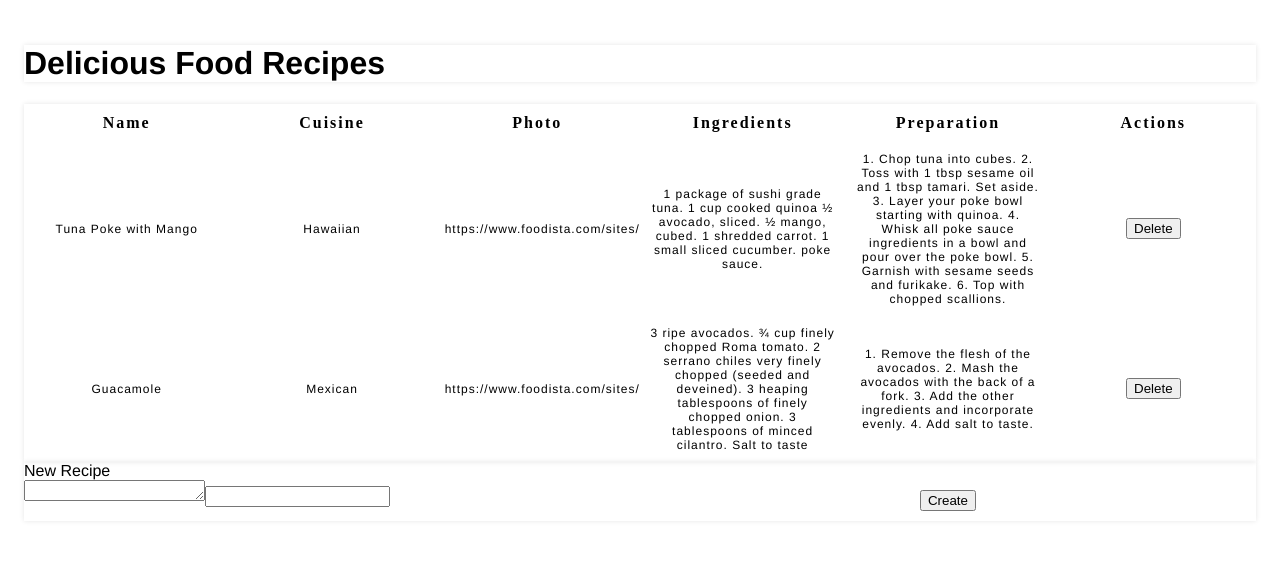
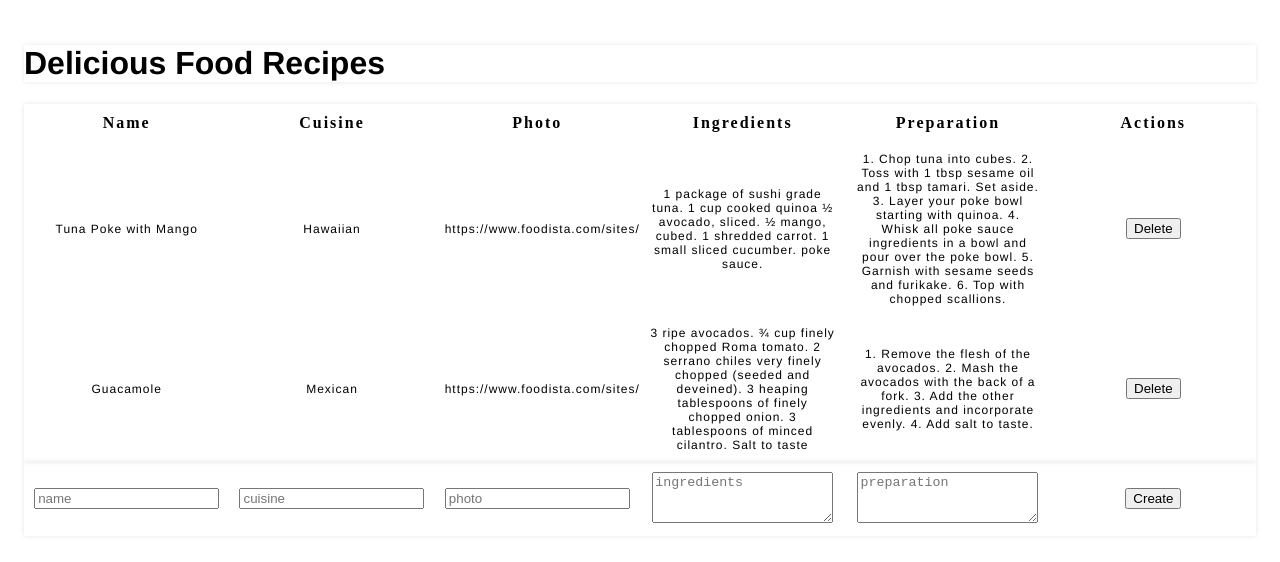
Before and after one commit to sc124578/recipe-tracking-app, a React (Create React App) app: page / in a window 1280 px wide. Shown: the top 562 px of the page. Built offline with nearby package versions, Linux system fonts and the light colour scheme.

Commit message:
Update RecipeCreate.js

```diff
--- a/src/RecipeCreate.js
+++ b/src/RecipeCreate.js
@@ -1,43 +1,92 @@
 import React, { useState } from "react";
+
 
 function RecipeCreate({createRecipe}) {
 
   // TODO: When the form is submitted, a new recipe should be created, and the form contents cleared.
   // TODO: Add the required input and textarea form elements.
   // TODO: Add the required submit and change handlers
-  const [newRecipe, setNewRecipe] = useState("")
-const handleNewRecipe = (event) => setNewRecipe(event.target.value)
+   const initialFormState = {
+    name: "",
+    cuisine: "",
+    photo: "",
+    ingredients: "",
+    preparation: "",
+  }
+  const [newRecipe, setNewRecipe] = useState({...initialFormState})
+const handleNewRecipe = ({target}) => {
+  setNewRecipe((previous) => ({
+    ...previous,
+    [target.name]: target.value
+  }))
+}
 const handleSubmit = (event) => {
 event.preventDefault()
-setNewRecipe("")
+  createRecipe(newRecipe)
+setNewRecipe({...initialFormState})
 }
 
   return (
     <form name="create" onSubmit = {handleSubmit}>
       <table>
         <tbody>
-        <label htmlFor = "new recipe">New Recipe</label>
           <tr>
-
-            <div className = "inputValues">
-              <textarea
-              id="content"
-              name="content"
-              required = {true}
-              rows = {1}
-              columns = {3}
-              onChange = {handleNewRecipe}
-              value = {newRecipe}
-              />
-               <input id = "urlcontent"
-              type = "url"
-              name = "content"
+          <td>
+            <input
+              id = "name"
+              type = "text"
+              name = "name"
               required = {true}
               onChange = {handleNewRecipe}
-              value = {newRecipe}
+             value = {newRecipe.name}
+             placeholder = "name"
+              />
+            </td>
+          <td>
+            <input id = "cuisine"
+              type = "text"
+              name = "cuisine"
+              required = {true}
+              onChange = {handleNewRecipe}
+             value = {newRecipe.cuisine}
+             placeholder = "cuisine"
+              />
+            </td>
+            <td>
+               <input id = "photo"
+              type = "url"
+              name = "photo"
+              required = {true}
+              onChange = {handleNewRecipe}
+             value = {newRecipe.photo}
+             placeholder = "photo"
+              />
+            </td>
+              <td>
+              <textarea
+              id="ingredients"
+              name="ingredients"
+              required = {true}
+              type = "text"
+               rows = {3}
+              onChange = {handleNewRecipe}
+              value = {newRecipe.ingredients}
+              placeholder = "ingredients"
+                />
+            </td>
+             <td htmlFor = "preparation">
+              <textarea
+              id="preparation"
+              name="preparation"
+              required = {true}
+              type = "text"
+              rows = {3}
+            onChange = {handleNewRecipe}
+              value = {newRecipe.preparation}
+              placeholder = "preparation"
+                />
+            </td>
 
-              />
-            </div>
             <td>
               <button type="submit">Create</button>
             </td>
```
